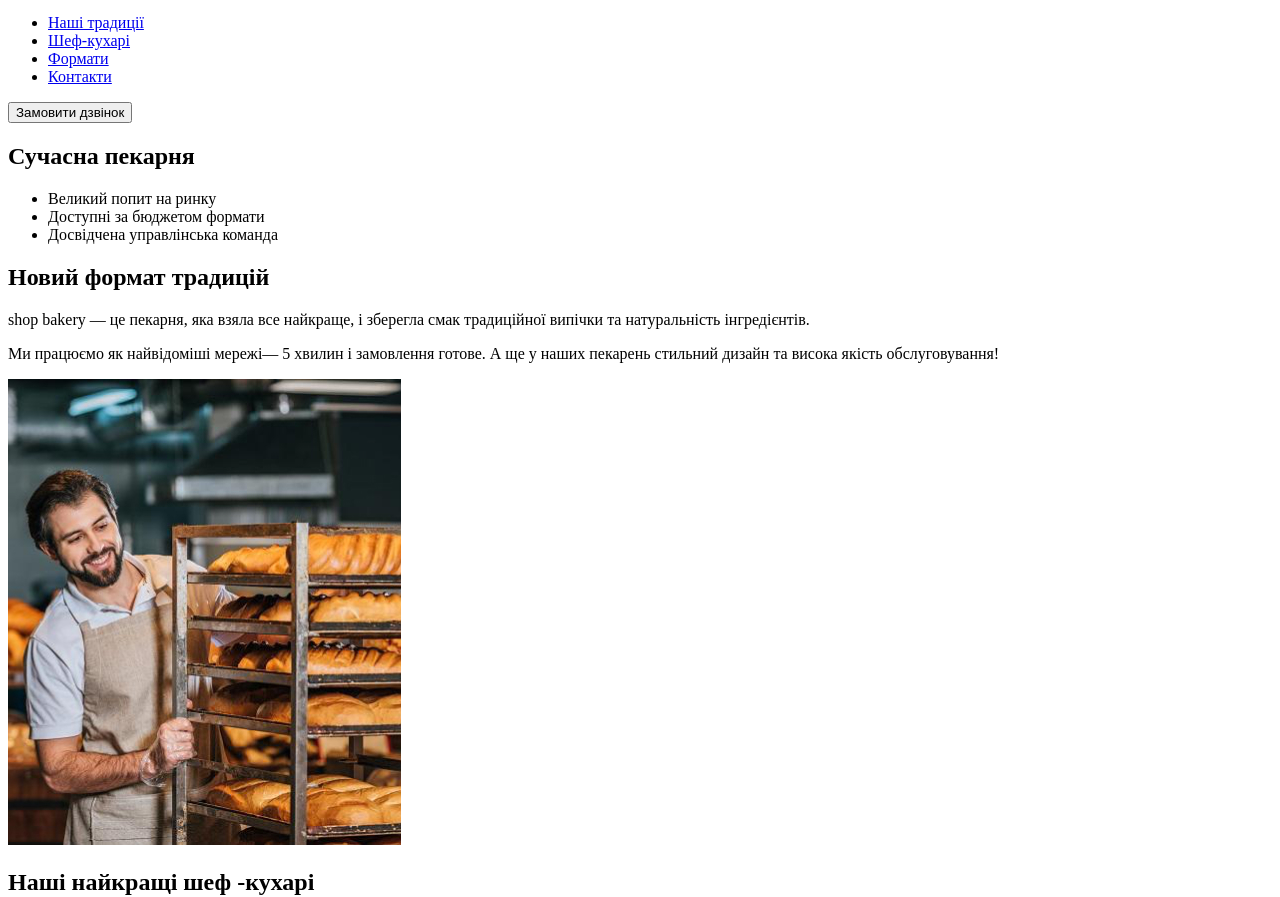
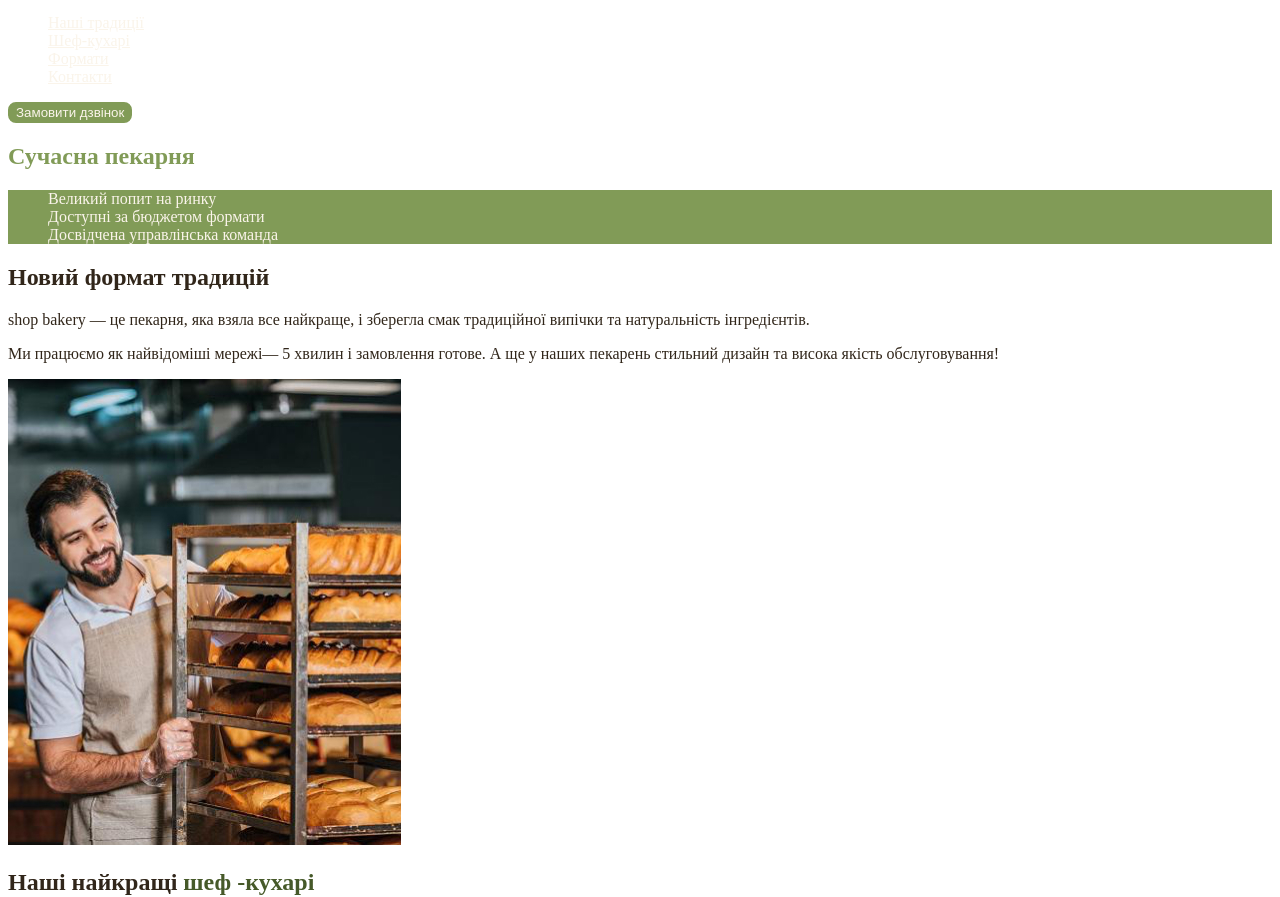
Before and after one commit to addieeeeeee/modern-bakery, a plain HTML site: page index.html in a window 1280 px wide. Shown: the part 60-957 px from the top of the page. Drawn offline with Linux system fonts and the light colour scheme.

Commit message:
Add style.css and css variables

```diff
--- /dev/null
+++ b/css/style.css
@@ -0,0 +1,60 @@
+:root {
+    --color-primary-dark: rgba(49, 38, 26, 1);
+    --color-primary-light: rgba(250, 244, 234, 1);
+    --color-brand-light: rgba(129, 155, 87, 1);
+    --color-brand-dark: rgba(70, 89, 41, 1);
+}
+
+
+
+/* Base */
+
+body {
+    color: var(--color-primary-dark);
+}
+ul {
+    list-style-type: none;
+}
+
+
+/* Button */
+.button {
+    color: var(--color-primary-light);
+    background-color: var(--color-brand-light);
+    border: 2px solid var(--color-brand-light);
+    border-radius: 8px;
+    cursor: pointer;
+}
+
+.button:hover {
+    color: var(--color-brand-dark);
+    background-color: transparent;
+}
+
+/* Link */
+.link {
+    color: var(--color-primary-light);
+}
+
+.link:hover {
+        color: var(--color-brand-light);
+}
+
+/* Hero-section */
+.hero-title {
+    color: var(--color-brand-light);
+}
+
+.hero-title .accent {
+    color: var(--color-brand-light);
+}
+
+/* Advantages-section */
+.advantages-list {
+    background-color: var(--color-brand-light);
+    color: var(--color-primary-light);
+}
+
+.section-title .accent{
+    color: var(--color-brand-dark);
+}
--- a/index.html
+++ b/index.html
@@ -5,32 +5,33 @@
   <meta charset="UTF-8" />
   <meta name="viewport" content="width=device-width, initial-scale=1.0" />
   <title>Сучасна Пекарня</title>
+  <link rel="stylesheet" href="./css/style.css" />
 </head>
 
 <body>
   <header>
     <nav>
-      <a href="#"><img src="./img/logo.svg" alt="логотип сучасної пекарні" /></a>
+      <a href="./index.html"><img src="./img/logo.svg" alt="логотип сучасної пекарні" /></a>
       <ul>
-        <li><a href="#" target="_blank">Наші традиції</a></li>
-        <li><a href="#" target="_blank">Шеф-кухарі</a></li>
-        <li><a href="#" target="_blank">Формати</a></li>
-        <li><a href="#" target="_blank">Контакти</a></li>
+        <li><a class="link" href="#traditions-section" target="_blank">Наші традиції</a></li>
+        <li><a class="link" href="#chefs-section" target="_blank">Шеф-кухарі</a></li>
+        <li><a class="link" href="#formats-section" target="_blank">Формати</a></li>
+        <li><a class="link" href="#contact-section" target="_blank">Контакти</a></li>
       </ul>
     </nav>
-    <button type="button">Замовити дзвінок</button>
+    <button class="button" type="button">Замовити дзвінок</button>
   </header>
   <main>
     <section>
-      <h1>Сучасна пекарня</h1>
+      <h1 class="hero-title"><span class="accent">Сучасна</span> пекарня</h1>
     </section>
-    <section>
-      <ul>
+    <section id="traditions-section">
+      <ul class="advantages-list">
         <li>Великий попит на ринку</li>
         <li>Доступні за бюджетом формати</li>
         <li>Досвідчена управлінська команда</li>
       </ul>
-      <h2>Новий формат традицій</h2>
+      <h2 class="section-title">Новий формат традицій</h2>
       <p>
         <span>shop bakery</span> — це пекарня, яка взяла все найкраще, і
         зберегла смак традиційної випічки та натуральність інгредієнтів.
@@ -42,8 +43,8 @@
       </p>
       <img src="./img/baker-man.jpg" alt="Чоловік пекар дивиться на батони із посмішкою" />
     </section>
-    <section>
-      <h2>Наші найкращі шеф -кухарі</h2>
+    <section id="chefs-section">
+      <h2 class="section-title">Наші найкращі <span class="accent">шеф -кухарі</span></h2>
       <ul>
         <li>
           <article>
@@ -67,8 +68,8 @@
         </li>
       </ul>
     </section>
-    <section>
-      <h2>Формати</h2>
+    <section id="formats-section">
+      <h2 class="section-title">Формати</h2>
       <ul>
         <li>
           <article>
@@ -87,8 +88,12 @@
         </li>
       </ul>
     </section>
-    <section>
-      <h2>Приєднуйся до мережі пекарень</h2>
+    <section id="contact-section">
+      <h2 class="section-title">Приєднуйся до мережі пекарень</h2>
+      <iframe
+        src="https://www.google.com/maps/embed?pb=!1m18!1m12!1m3!1d2540.1636289098733!2d30.4912733!3d50.4566776!2m3!1f0!2f0!3f0!3m2!1i1024!2i768!4f13.1!3m3!1m2!1s0x40d4ce637c006b2d%3A0xaf86385f19996ff0!2z0YPQuy4g0KHQtdGH0LXQstGL0YUg0KHRgtGA0LXQu9GM0YbQvtCyLCA1NCwg0JrQuNC10LIsIDAyMDAw!5e0!3m2!1sru!2sua!4v1734900218579!5m2!1sru!2sua"
+        width="603" height="595" style="border:0;" allowfullscreen="" loading="lazy"
+        referrerpolicy="no-referrer-when-downgrade"></iframe>
     </section>
   </main>
   <footer>
@@ -119,7 +124,7 @@
         </li>
       </ul>
       <a href="#" target="_blank">Політика конфіденційності</a>
-      <p>© 2022 Дані захищені</p>
+      <p>&copy; 2022 Дані захищені</p>
     </address>
   </footer>
 </body>
```
